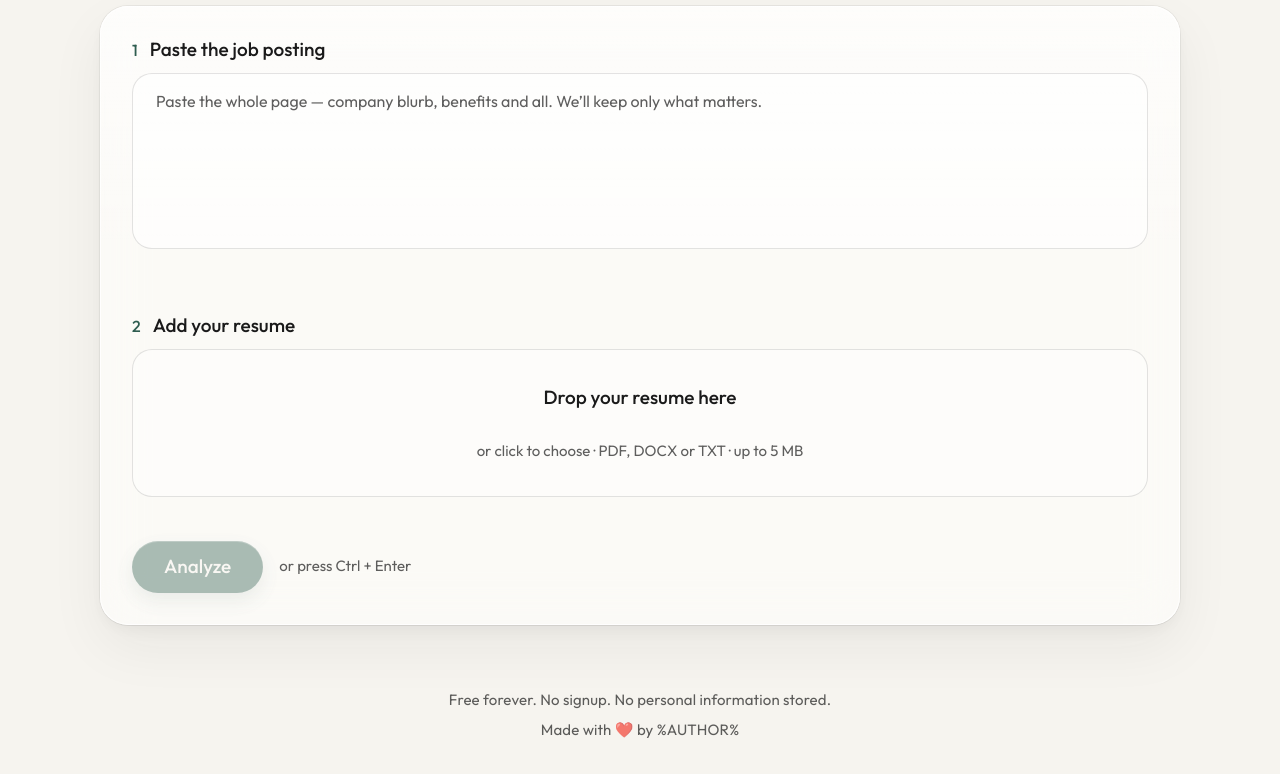
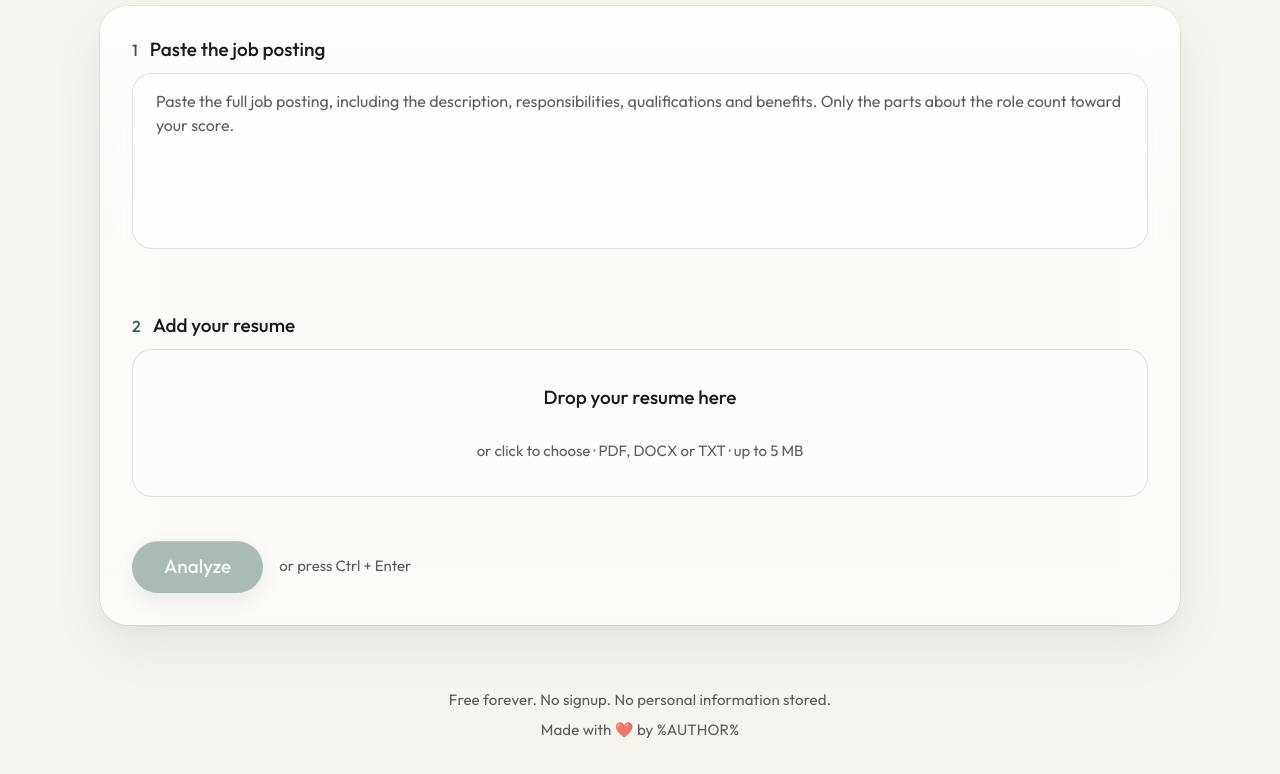
Before and after one commit to chintanjv/resume-match-score, a website built with Vite: page index.html in a window 1280 px wide. Shown: the part 170-944 px from the top of the page. Built offline with nearby package versions, Linux system fonts and the light colour scheme.

Commit message:
Clarify job posting placeholder copy
Co-Authored-By: Claude Opus 5.5 <noreply@anthropic.com>

```diff
--- a/index.html
+++ b/index.html
@@ -55,7 +55,7 @@
               class="field"
               rows="6"
               spellcheck="false"
-              placeholder="Paste the whole page — company blurb, benefits and all. We’ll keep only what matters."
+              placeholder="Paste the full job posting, including the description, responsibilities, qualifications and benefits. Only the parts about the role count toward your score."
               aria-describedby="job-hint"
             ></textarea>
             <p id="job-hint" class="hint" aria-live="polite"></p>
```
